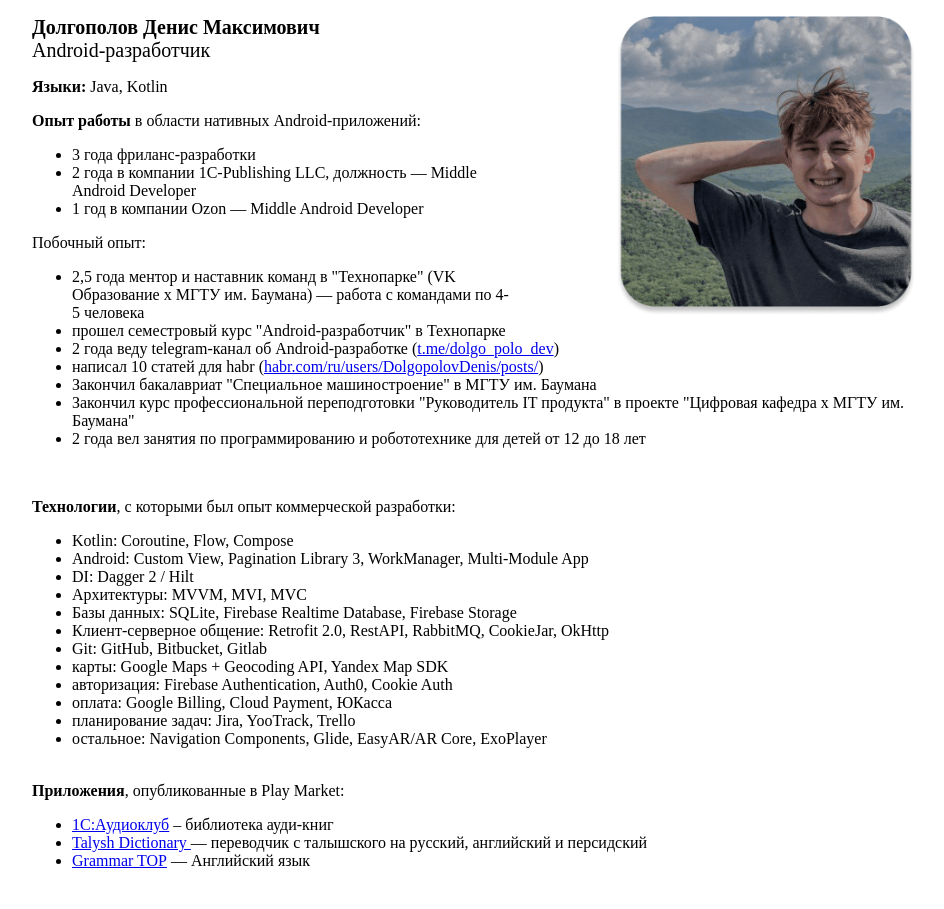
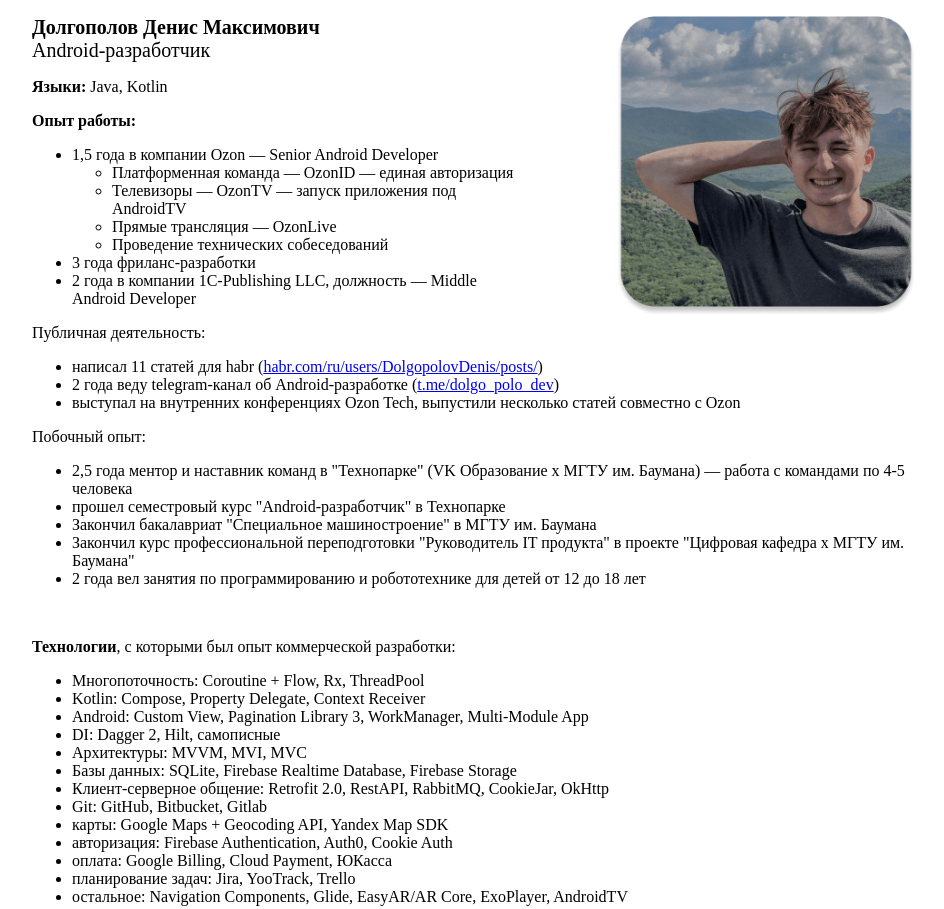
Before and after one commit to denisdolgopolov/denisdolgopolov.github.io, a plain HTML site: page index.html in a window 1280 px wide. Shown: the top 909 px of the page, without its empty margins (166-1110 px from the left). Drawn offline with Linux system fonts and the light colour scheme.

Commit message:
Update index.html

```diff
--- a/index.html
+++ b/index.html
@@ -20,12 +20,26 @@
 
 		<p><strong>Языки:</strong>&nbsp;Java, Kotlin</p>
 
-		<p><strong>Опыт работы</strong>&nbsp;в области нативных Android-приложений:</p>
+		<p><strong>Опыт работы:</strong>&nbsp;</p>
 
 		<ul>
+			<li>1,5 года в компании Ozon — Senior Android Developer</li>
+				<ul>
+					<li>Платформенная команда — OzonID — единая авторизация</li>
+					<li>Телевизоры — OzonTV — запуск приложения под AndroidTV</li>
+					<li>Прямые трансляция — OzonLive</li>
+					<li>Проведение технических собеседований</li>
+				</ul>
 			<li>3 года фриланс-разработки</li>
-			<li>2 года в компании 1C-Publishing LLC, должность &mdash; Middle Android Developer</li>
-			<li>1 год в компании Ozon &mdash; Middle Android Developer</li>
+			<li>2 года в компании 1C-Publishing LLC, должность  — Middle Android Developer</li>
+		</ul>
+
+		<p>Публичная деятельность:&nbsp;</p>
+
+		<ul>
+			<li>написал 11 статей для habr (<a href="https://habr.com/ru/users/DolgopolovDenis/posts/" target="_blank">habr.com/ru/users/DolgopolovDenis/posts/</a>)</li>
+			<li>2 года веду telegram-канал об Android-разработке (<a href="https://t.me/dolgo_polo_dev" target="_blank">t.me/dolgo_polo_dev</a>)</li>
+			<li>выступал на внутренних конференциях Ozon Tech, выпустили несколько статей совместно с Ozon</li>
 		</ul>
 
 		<p>Побочный опыт:&nbsp;</p>
@@ -33,8 +47,6 @@
 		<ul>
 			<li>2,5 года ментор и наставник команд в &quot;Технопарке&quot; (VK Образование x МГТУ им. Баумана) &mdash; работа с командами по 4-5 человека</li>
 			<li>прошел семестровый курс &quot;Android-разработчик&quot; в Технопарке</li>
-			<li>2 года веду telegram-канал об Android-разработке (<a href="https://t.me/dolgo_polo_dev" target="_blank">t.me/dolgo_polo_dev</a>)</li>
-			<li>написал 10 статей для habr (<a href="https://habr.com/ru/users/DolgopolovDenis/posts/" target="_blank">habr.com/ru/users/DolgopolovDenis/posts/</a>)</li>
 			<li>Закончил бакалавриат &quot;Специальное машиностроение&quot; в МГТУ им. Баумана</li>
 			<li>Закончил курс профессиональной переподготовки &quot;Руководитель IT продукта&quot; в проекте &quot;Цифровая кафедра x МГТУ им. Баумана&quot;</li>
 			<li>2 года вел занятия по программированию и робототехнике для детей от 12 до 18 лет</li>
@@ -45,9 +57,10 @@
 		<p><strong>Технологии</strong>, с которыми был опыт коммерческой разработки:</p>
 
 		<ul>
-			<li>Kotlin: Coroutine, Flow, Compose</li>
+			<li>Многопоточность: Coroutine + Flow, Rx, ThreadPool</li>
+			<li>Kotlin: Compose, Property Delegate, Context Receiver</li>
 			<li>Android: Custom View, Pagination Library 3, WorkManager, Multi-Module App</li>
-			<li>DI: Dagger 2 / Hilt</li>
+			<li>DI: Dagger 2, Hilt, самописные</li>
 			<li>Архитектуры: MVVM, MVI, MVC</li>
 			<li>Базы данных: SQLite, Firebase Realtime Database, Firebase Storage</li>
 			<li>Клиент-серверное общение: Retrofit 2.0, RestAPI, RabbitMQ, CookieJar, OkHttp</li>
@@ -56,7 +69,7 @@
 			<li>авторизация: Firebase Authentication, Auth0, Cookie Auth</li>
 			<li>оплата: Google Billing, Cloud Payment, ЮКасса</li>
 			<li>планирование задач: Jira, YooTrack, Trello</li>
-			<li>остальное: Navigation Components, Glide, EasyAR/AR Core, ExoPlayer</li>
+			<li>остальное: Navigation Components, Glide, EasyAR/AR Core, ExoPlayer, AndroidTV</li>
 		</ul>
 
 		<p><br />
```
